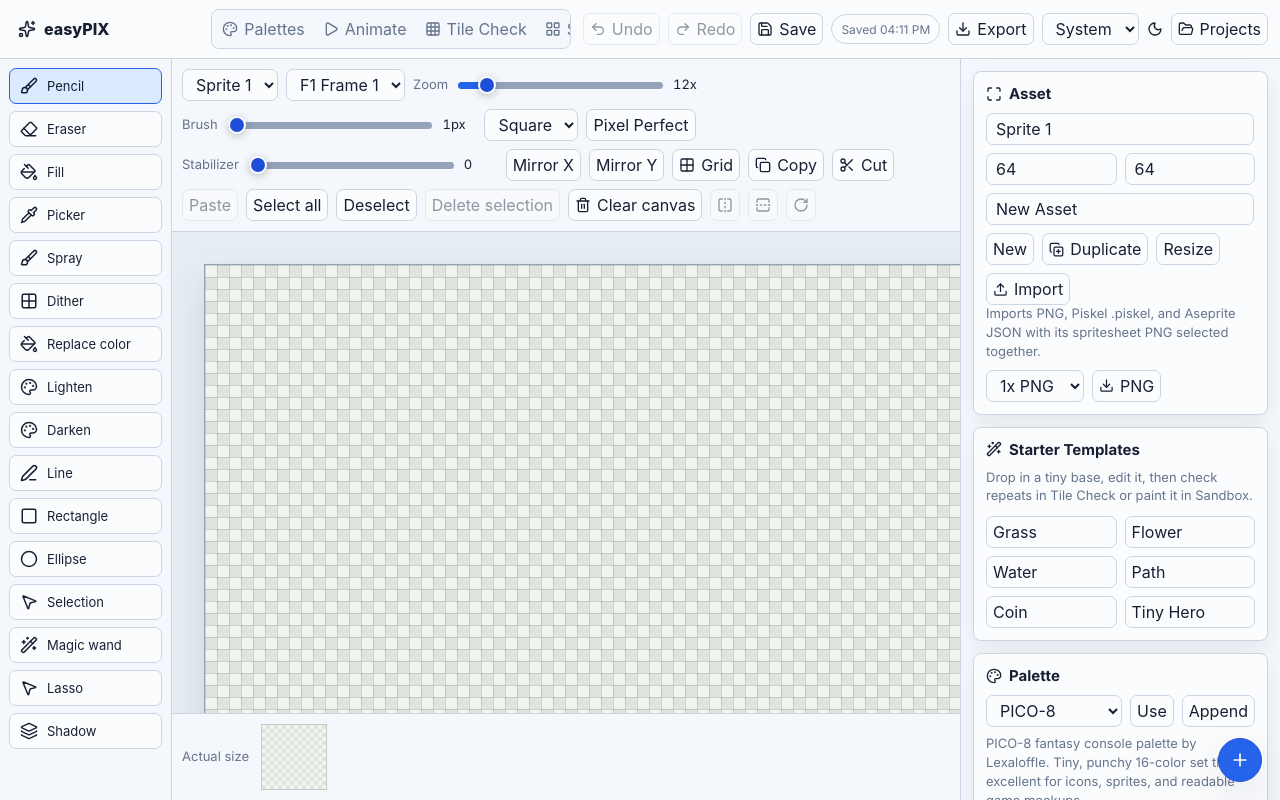
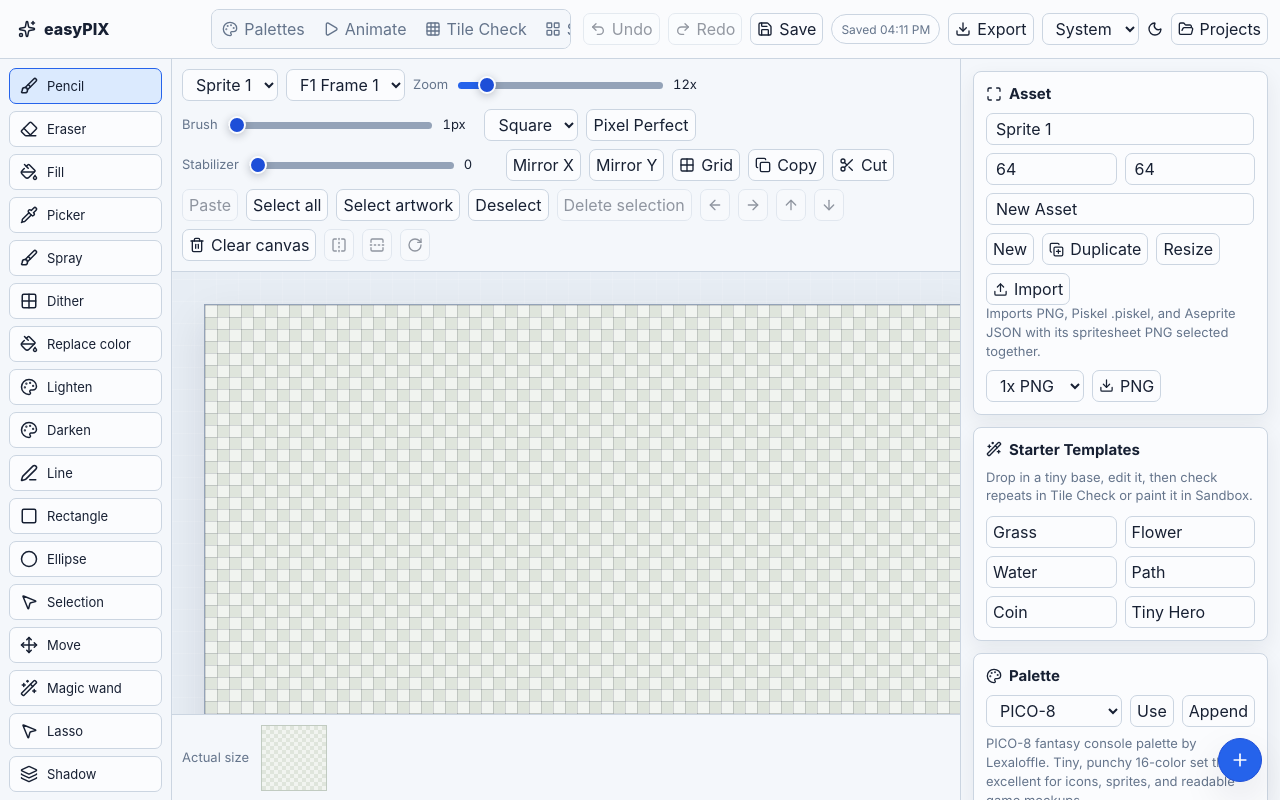
Before and after one commit to Soubhik-10/easyPIX, a React (Vite) app: page / in a window 1280 px wide. Both pictures are taken after a click on the button "Start drawing". Built offline with nearby package versions, Linux system fonts and the light colour scheme.

Commit message:
Add selection movement controls

```diff
--- a/src/app/App.tsx
+++ b/src/app/App.tsx
@@ -92,6 +92,14 @@ export const App = () => {
         event.preventDefault();
         store.setZoom(Math.max(4, store.zoom - 4));
       }
+      if (["ArrowLeft", "ArrowRight", "ArrowUp", "ArrowDown"].includes(event.key) && store.selection) {
+        event.preventDefault();
+        const amount = event.shiftKey ? 8 : 1;
+        const dx = event.key === "ArrowLeft" ? -amount : event.key === "ArrowRight" ? amount : 0;
+        const dy = event.key === "ArrowUp" ? -amount : event.key === "ArrowDown" ? amount : 0;
+        store.moveSelection(dx, dy);
+        return;
+      }
       if (event.key === "Escape") store.deselect();
       if (event.key === "Delete" || event.key === "Backspace") store.deleteSelection();
       if (key === "b") store.setTool("pencil");
@@ -104,6 +112,7 @@ export const App = () => {
       if (key === "d") store.setTool("darken");
       if (key === "w") store.setTool("magic");
       if (key === "v") store.setTool("lasso");
+      if (key === "o") store.setTool("move");
       if (key === "m") store.toggleMirrorX();
       if (event.key === "[") store.setBrushSize(Math.max(1, store.brushSize - 1));
       if (event.key === "]") store.setBrushSize(Math.min(12, store.brushSize + 1));
--- a/src/app/store.ts
+++ b/src/app/store.ts
@@ -109,8 +109,10 @@ type AppState = {
   cut: () => void;
   paste: () => void;
   selectAll: () => void;
+  selectVisiblePixels: () => void;
   deselect: () => void;
   deleteSelection: () => void;
+  moveSelection: (dx: number, dy: number) => void;
   clearActiveLayer: () => void;
   flipSelectionX: () => void;
   flipSelectionY: () => void;
@@ -169,7 +171,7 @@ const updateActiveAsset = (project: PixelProject, assetId: string | null, recipe
 const activeAsset = (state: AppState) => state.project?.assets.find((asset) => asset.id === state.activeAssetId) ?? null;
 const activeLayer = (state: AppState) => activeAsset(state)?.layers.find((layer) => layer.id === state.activeLayerId) ?? null;
 const strokeTools: ToolId[] = ["pencil", "eraser", "shadow", "spray", "dither", "replace", "lighten", "darken"];
-const mutatingPointerTools: ToolId[] = [...strokeTools, "fill", "line", "rect", "ellipse"];
+const mutatingPointerTools: ToolId[] = [...strokeTools, "fill", "line", "rect", "ellipse", "move"];
 
 const pixelsForLayer = (asset: PixelAsset, frameId: string | null, layer: PixelLayer) => {
   const frame = asset.frames.find((entry) => entry.id === frameId) ?? asset.frames[0];
@@ -367,6 +369,24 @@ const compositeAssetPixels = (asset: PixelAsset, frameId?: string | null) => {
   return pixels;
 };
 
+const visiblePixelBounds = (pixels: string[], width: number, height: number): Selection => {
+  let left = width;
+  let right = -1;
+  let top = height;
+  let bottom = -1;
+  pixels.forEach((color, index) => {
+    if (!color || color === "transparent") return;
+    const x = index % width;
+    const y = Math.floor(index / width);
+    left = Math.min(left, x);
+    right = Math.max(right, x);
+    top = Math.min(top, y);
+    bottom = Math.max(bottom, y);
+  });
+  if (right < left || bottom < top) return null;
+  return { x: left, y: top, width: right - left + 1, height: bottom - top + 1 };
+};
+
 export const useAppStore = create<AppState>((set, get) => ({
   projects: [],
   project: null,
@@ -558,6 +578,11 @@ export const useAppStore = create<AppState>((set, get) => ({
     if (state.tool === "lasso") {
       const points = [...state.lassoPoints, { x, y }];
       set({ selection: lassoBounds(points), lassoPoints: [], strokeStart: null, strokeLast: null, strokeHistoryBase: null });
+      return;
+    }
+    if (state.tool === "move") {
+      if (state.selection) get().moveSelection(x - start.x, y - start.y);
+      set({ strokeStart: null, strokeLast: null, strokeHistoryBase: null });
       return;
     }
     const drawTools = ["line", "rect", "ellipse"];
@@ -861,6 +886,13 @@ export const useAppStore = create<AppState>((set, get) => ({
     const asset = activeAsset(get());
     if (asset) set({ selection: { x: 0, y: 0, width: asset.width, height: asset.height } });
   },
+  selectVisiblePixels: () => {
+    const state = get();
+    const asset = activeAsset(state);
+    const layer = activeLayer(state);
+    if (!asset || !layer) return;
+    set({ selection: visiblePixelBounds(pixelsForLayer(asset, state.activeFrameId, layer), asset.width, asset.height) });
+  },
   deselect: () => set({ selection: null }),
   deleteSelection: () => {
     const state = get();
@@ -870,6 +902,35 @@ export const useAppStore = create<AppState>((set, get) => ({
     set(withProject(state, (project) => updateActiveAsset(project, state.activeAssetId, (entry) => ({
       ...setFrameLayerPixels(entry, state.activeFrameId, layer.id, clearSelectionPixels(pixelsForLayer(entry, state.activeFrameId, layer), entry.width, state.selection!)),
     }))));
+  },
+  moveSelection: (dx, dy) => {
+    const state = get();
+    const asset = activeAsset(state);
+    const layer = activeLayer(state);
+    const selection = state.selection;
+    if (!asset || !layer || layer.locked || !selection || (!dx && !dy)) return;
+    const targetX = Math.max(0, Math.min(asset.width - selection.width, selection.x + dx));
+    const targetY = Math.max(0, Math.min(asset.height - selection.height, selection.y + dy));
+    if (targetX === selection.x && targetY === selection.y) return;
+    const nextSelection = { ...selection, x: targetX, y: targetY };
+    set({
+      ...withProject(state, (project) =>
+        updateActiveAsset(project, state.activeAssetId, (entry) => {
+          const currentPixels = pixelsForLayer(entry, state.activeFrameId, layer);
+          const clip = copySelection({ ...layer, pixels: currentPixels }, entry.width, selection);
+          const cleared = clearSelectionPixels(currentPixels, entry.width, selection);
+          return {
+            ...setFrameLayerPixels(
+              entry,
+              state.activeFrameId,
+              layer.id,
+              pastePixels({ ...layer, pixels: cleared }, entry.width, entry.height, targetX, targetY, clip),
+            ),
+          };
+        }),
+      state.strokeHistoryBase),
+      selection: nextSelection,
+    });
   },
   clearActiveLayer: () => {
     const state = get();
--- a/src/editor/EditorWorkspace.tsx
+++ b/src/editor/EditorWorkspace.tsx
@@ -1,6 +1,8 @@
 import { ChangeEvent, PointerEvent, type CSSProperties, useEffect, useMemo, useRef, useState } from "react";
 import {
   ArrowDown,
+  ArrowLeft,
+  ArrowRight,
   ArrowUp,
   Brush,
   Circle,
@@ -17,6 +19,7 @@ import {
   Layers,
   Lock,
   Maximize,
+  Move,
   MousePointer2,
   PaintBucket,
   Palette as PaletteIcon,
@@ -51,6 +54,7 @@ const tools: { id: ToolId; label: string; icon: typeof Brush }[] = [
   { id: "rect", label: "Rectangle", icon: Square },
   { id: "ellipse", label: "Ellipse", icon: Circle },
   { id: "select", label: "Selection", icon: MousePointer2 },
+  { id: "move", label: "Move", icon: Move },
   { id: "magic", label: "Magic wand", icon: WandSparkles },
   { id: "lasso", label: "Lasso", icon: MousePointer2 },
 ];
@@ -210,8 +214,21 @@ export const EditorWorkspace = () => {
             Paste
           </button>
           <button onClick={() => useAppStore.getState().selectAll()}>Select all</button>
+          <button onClick={() => useAppStore.getState().selectVisiblePixels()}>Select artwork</button>
           <button onClick={() => useAppStore.getState().deselect()}>Deselect</button>
           <button onClick={() => useAppStore.getState().deleteSelection()} disabled={!selection}>Delete selection</button>
+          <button onClick={() => useAppStore.getState().moveSelection(-1, 0)} disabled={!selection} title="Move selection left">
+            <ArrowLeft size={16} />
+          </button>
+          <button onClick={() => useAppStore.getState().moveSelection(1, 0)} disabled={!selection} title="Move selection right">
+            <ArrowRight size={16} />
+          </button>
+          <button onClick={() => useAppStore.getState().moveSelection(0, -1)} disabled={!selection} title="Move selection up">
+            <ArrowUp size={16} />
+          </button>
+          <button onClick={() => useAppStore.getState().moveSelection(0, 1)} disabled={!selection} title="Move selection down">
+            <ArrowDown size={16} />
+          </button>
           <button onClick={() => useAppStore.getState().clearActiveLayer()} title="Clear active layer on this frame">
             <Trash2 size={16} /> Clear canvas
           </button>
@@ -376,6 +393,8 @@ export const EditorWorkspace = () => {
             <span>D</span><p>Darken</p>
             <span>W</span><p>Magic wand</p>
             <span>V</span><p>Lasso</p>
+            <span>O</span><p>Move</p>
+            <span>Arrows</span><p>Nudge selection</p>
             <span>M</span><p>Mirror X</p>
             <span>[ ]</span><p>Brush size</p>
           </div>
--- a/src/help/HelpWorkspace.tsx
+++ b/src/help/HelpWorkspace.tsx
@@ -4,7 +4,7 @@ const manualSections = [
   {
     icon: Paintbrush,
     title: "Draw",
-    body: "Use Pencil, Eraser, Fill, Picker, shape tools, spray, dither, lighten, darken, shadow helper, Magic Wand, and Lasso. Pixel Perfect and Stabilizer help clean shaky mouse strokes.",
+    body: "Use Pencil, Eraser, Fill, Picker, shape tools, spray, dither, lighten, darken, shadow helper, Magic Wand, Lasso, and Move. Select artwork grabs the visible drawing so you can nudge it into place.",
   },
   {
     icon: Layers,
@@ -83,6 +83,8 @@ export const HelpWorkspace = () => (
         <span>B/E/G/I</span><p>Pencil, Eraser, Fill, Picker</p>
         <span>A/R/L/D</span><p>Spray, Replace, Lighten, Darken</p>
         <span>W/V</span><p>Magic Wand, Lasso</p>
+        <span>O</span><p>Move selected pixels</p>
+        <span>Arrows</span><p>Nudge selection, Shift for 8px</p>
         <span>[ ]</span><p>Brush size down/up</p>
       </div>
     </section>
```
